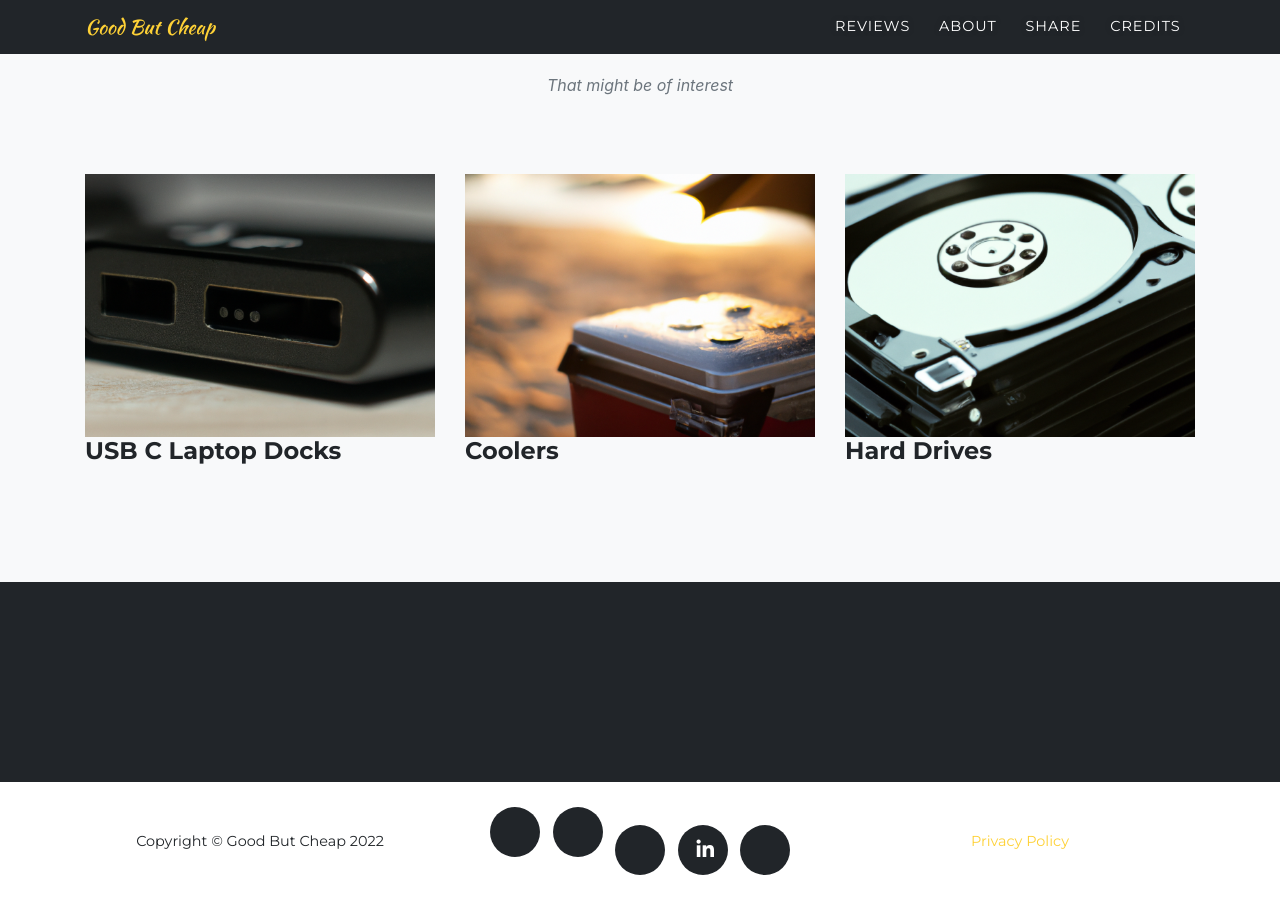
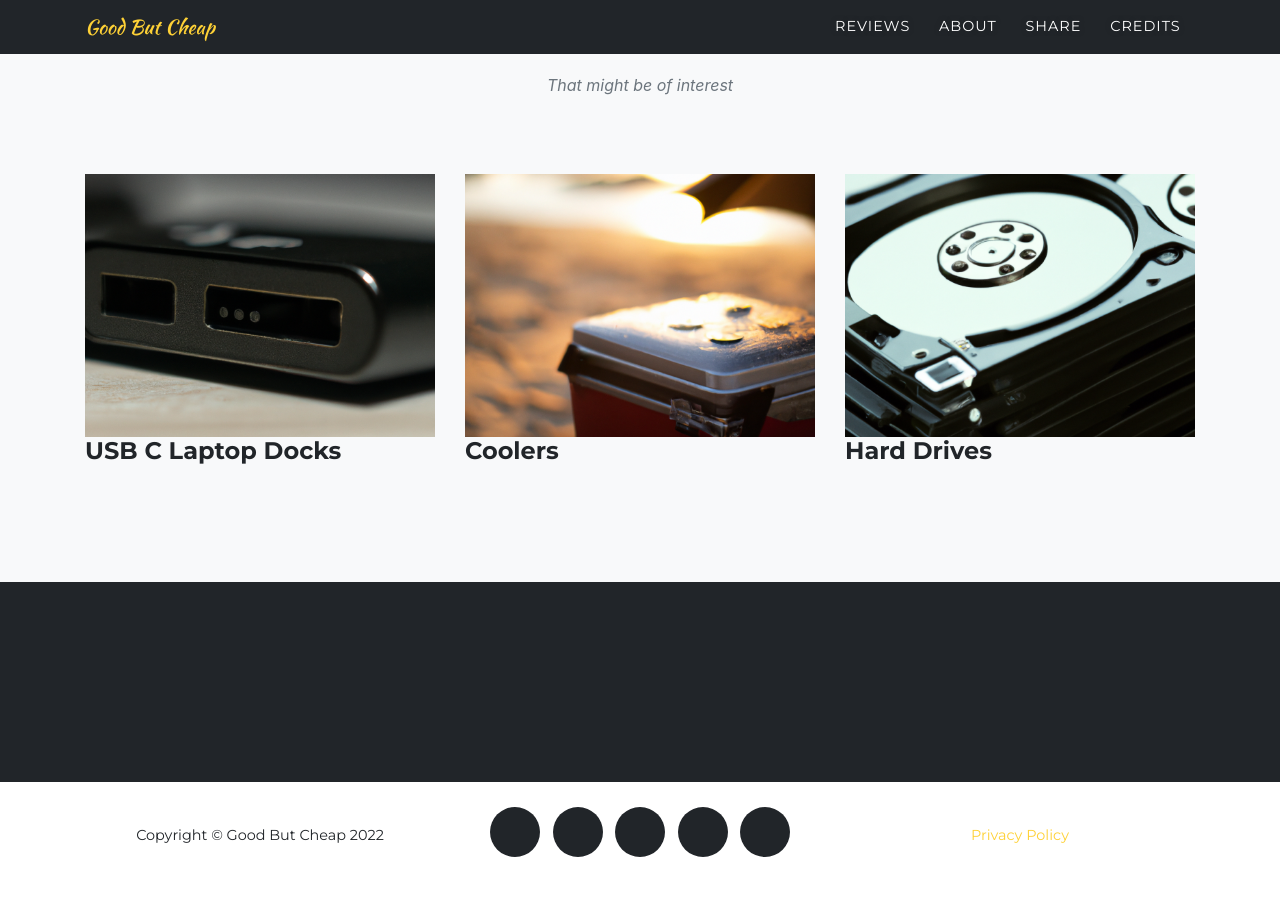
Before and after one commit to good-but-cheap/website, a Jekyll site: the page built from credits.md, in a window 1280 px wide and 900 px high, scrolled down 1238 px. Built offline with Jekyll 4.4.1, drawn with Linux system fonts in a browser that asks for light colours; nearby versions of some CDN libraries; some web fonts are replaced; library files that are not in the unit come from our copies.

Commit message:
quote typo fix

```diff
--- a/_includes/pageheader.html
+++ b/_includes/pageheader.html
@@ -243,7 +243,7 @@
 
           <li class="list-inline-item">
 
-            <a href="https://en.wikipedia.org/wiki/Avocado>
+            <a href="https://en.wikipedia.org/wiki/Avocado">
               <i class="fa-regular fa-avocado"></i>
             </a>
 
@@ -260,7 +260,7 @@
           <li class="list-inline-item">
 
             <a href="https://en.wikipedia.org/wiki/Croissant">
-              <i class="fab fa-croissant"></i>
+              <i class="fa-solid fa-croissant"></i>
             </a>
 
           </li>
@@ -268,8 +268,7 @@
           <li class="list-inline-item">
 
             <a href="https://en.wikipedia.org/wiki/Lime_(fruit)">
-              <i class="fab fa-citrus-slice"></i>
-              <i class="fab fa-linkedin-in"></i>
+              <i class="fa-duotone fa-citrus-slice"></i>
             </a>
 
           </li>
@@ -277,7 +276,7 @@
           <li class="list-inline-item">
 
             <a href="https://en.wikipedia.org/wiki/Pineapple">
-              <i class="fab fa-pineapple"></i>
+              <i class="fa-regular fa-pineapple"></i>
             </a>
 
           </li>
```
